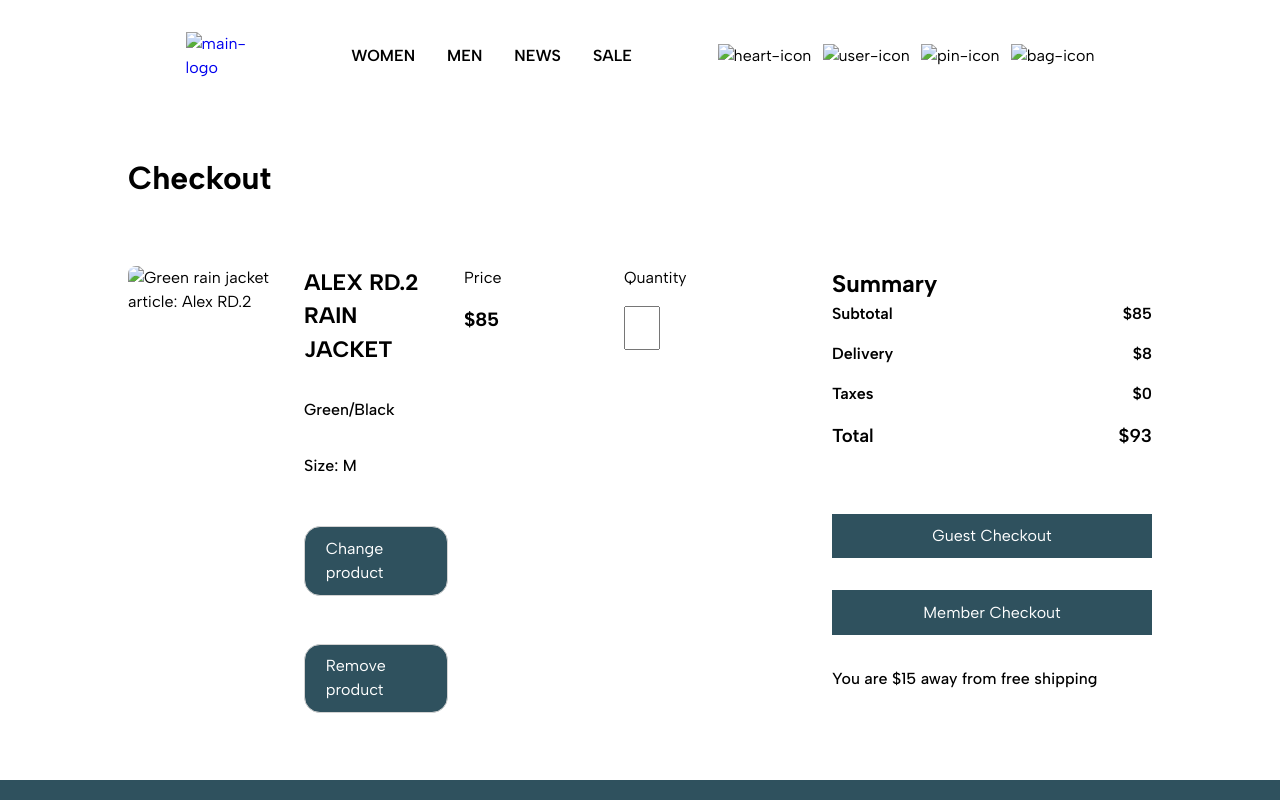
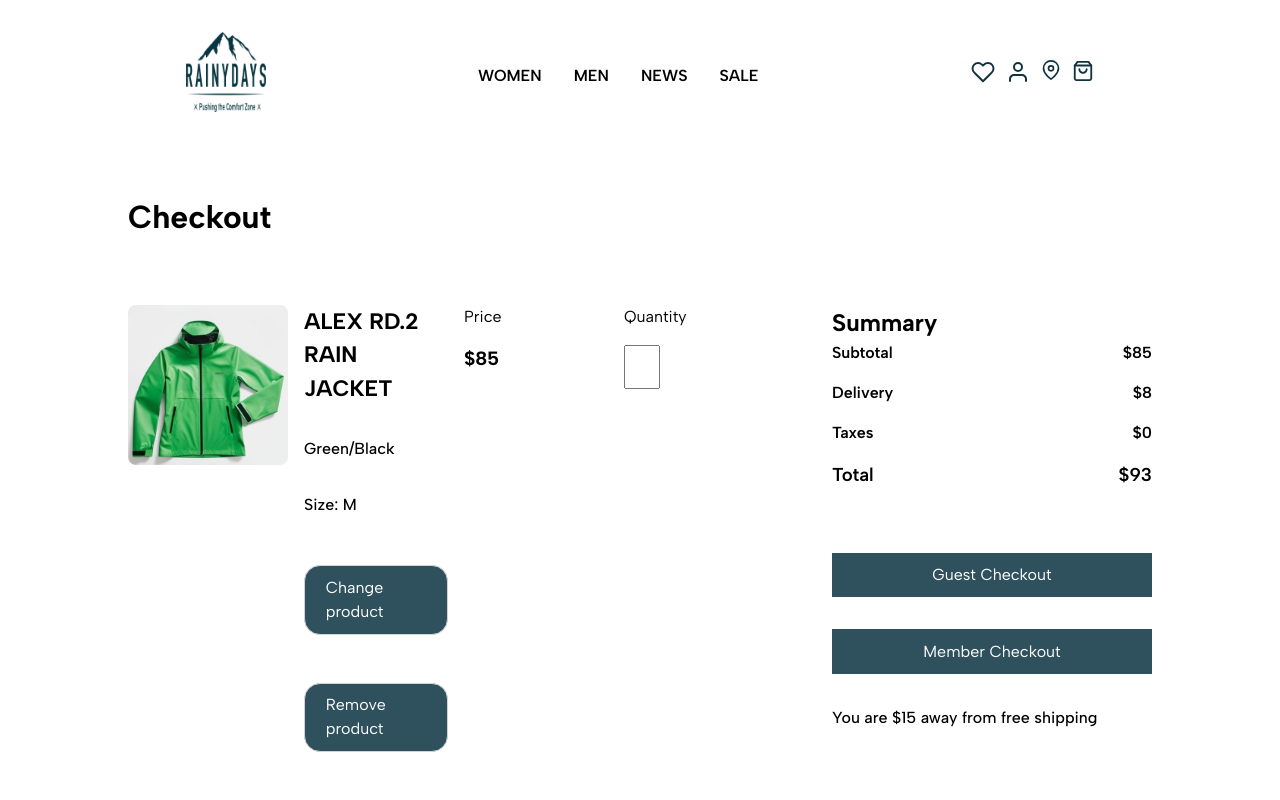
Before and after one commit to aw3stm/CA-15-june, a plain HTML site: page cart.html in a window 1280 px wide. Shown: the top 800 px of the page. Drawn offline with Linux system fonts and the light colour scheme; the site is published under a folder, as on GitHub Pages, so addresses that start at the root find nothing; a web font is replaced by a local one.

Commit message:
Update cart.html

```diff
--- a/cart.html
+++ b/cart.html
@@ -15,7 +15,7 @@
     <body>
 
       <header class="header">
-        <a class="header__logo" href="index.html"><img src="/logo/android-chrome-192x192.png" alt="main-logo"></a>
+        <a class="header__logo" href="index.html"><img src="./logo/android-chrome-192x192.png" alt="main-logo"></a>
 
             <nav>
               <div class="header__nav">
@@ -28,16 +28,16 @@
 
             <div class="header__icons">
                 <figure class="header__icons--icon">
-                <img src="/vectors/icons-navbar/heart.svg" alt="heart-icon">
+                <img src="./vectors/icons-navbar/heart.svg" alt="heart-icon">
                 </figure>
                 <figure class="header__icons--icon">
-                <img src="/vectors/icons-navbar/user-icon.svg" alt="user-icon">
+                <img src="./vectors/icons-navbar/user-icon.svg" alt="user-icon">
                 </figure>
                 <figure class="header__icons--icon">
-                <img src="/vectors/icons-navbar/map-pin.svg" alt="pin-icon">
+                <img src="./vectors/icons-navbar/map-pin.svg" alt="pin-icon">
                 </figure>
                 <figure class="header__icons--icon">
-                <img src="/vectors/icons-navbar/shopping-bag.svg" alt="bag-icon">
+                <img src="./vectors/icons-navbar/shopping-bag.svg" alt="bag-icon">
                 </figure>
           </div>
       </header>
@@ -47,7 +47,7 @@
         <section class="cart__items">
           <div class="cart--item">
             <figure class="cart--item__img">
-                <img src="/images/product-img/green-jacket-closed-front.jpg" alt="Green rain jacket article: Alex RD.2">
+                <img src="./images/product-img/green-jacket-closed-front.jpg" alt="Green rain jacket article: Alex RD.2">
             </figure>
             <div class="cart--item__details">
               <h2 class="cart--item__title">Alex rd.2 rain jacket</h2>
```
